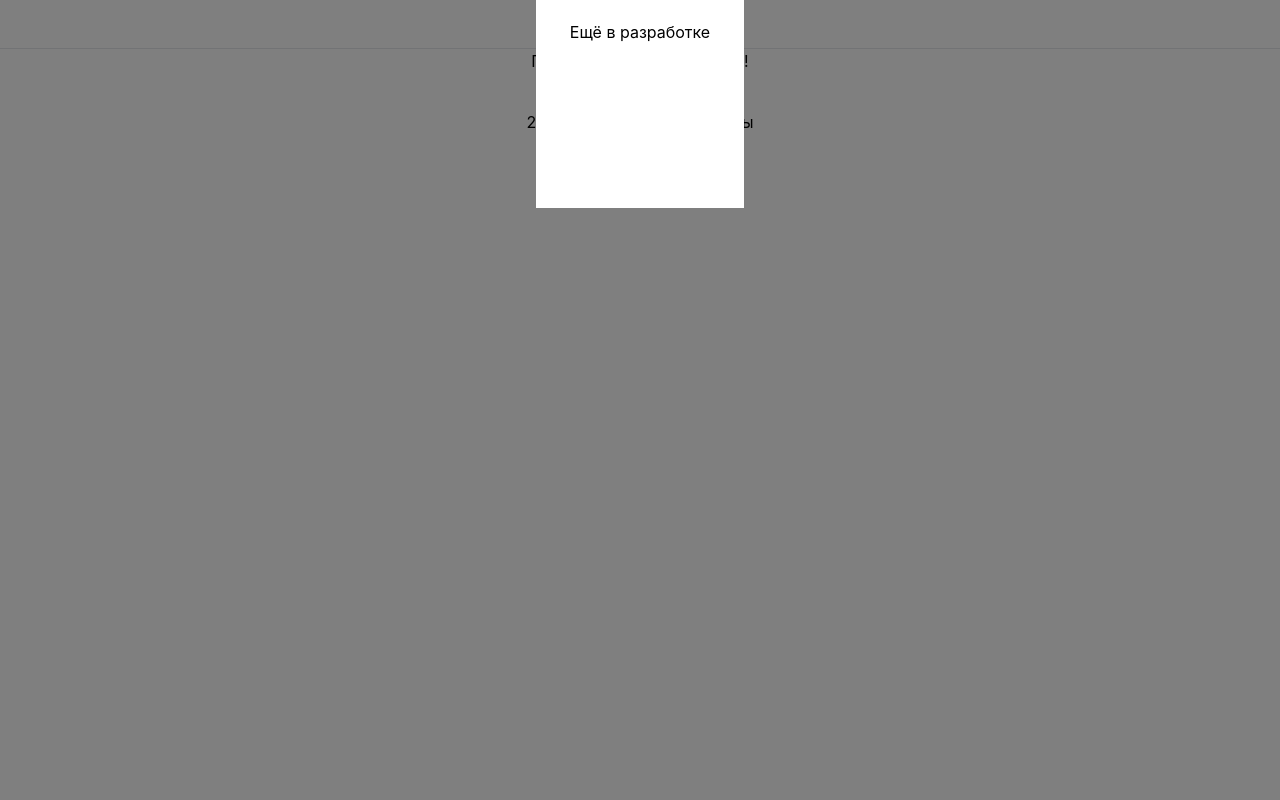
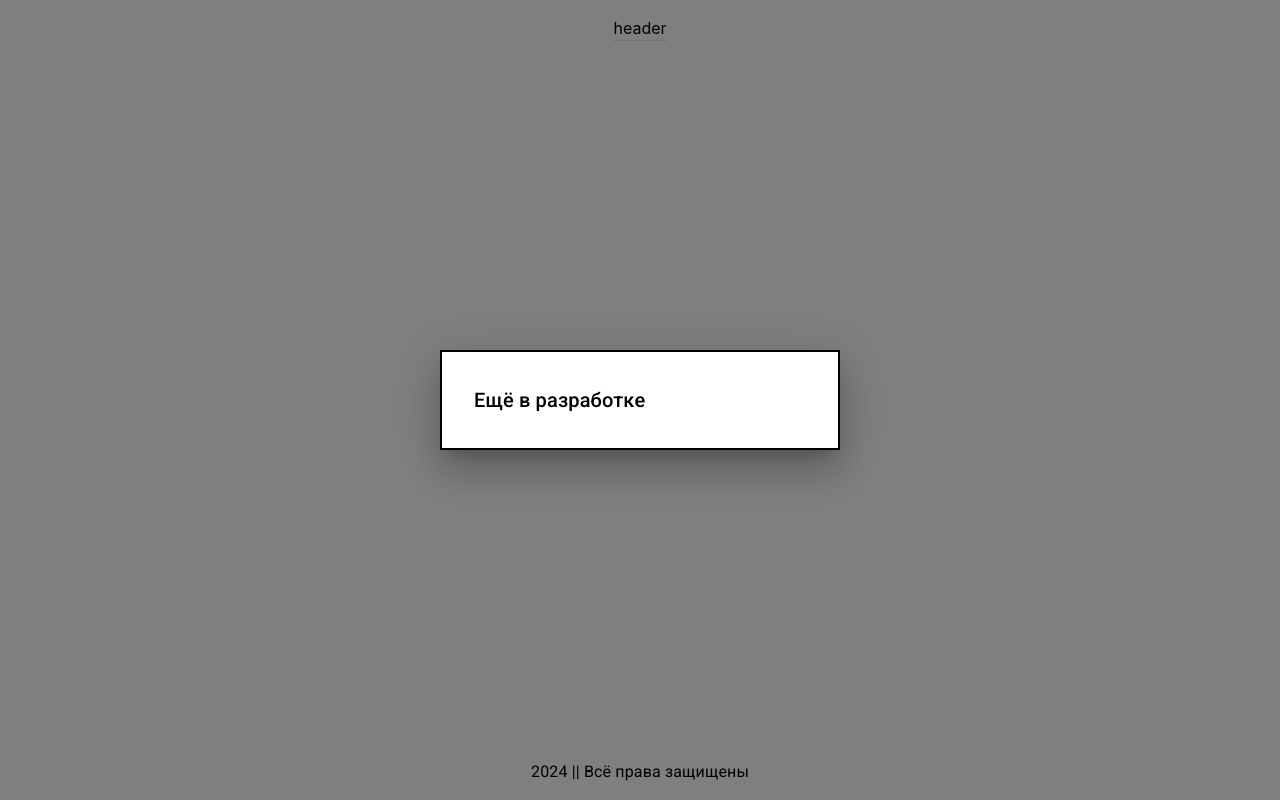
Before and after one commit to officer04/finance-helper, a React (Create React App) app: page / in a window 1280 px wide. Both pictures are taken after a click on the button "ПОЛУЧИТЬ ДОСТУП". Built offline with nearby package versions, Linux system fonts and the light colour scheme.

Commit message:
I changed the custom modal to a modal from the ui library FINANCEHELPER-7

```diff
--- a/package.json
+++ b/package.json
@@ -5,6 +5,7 @@
   "dependencies": {
     "@emotion/react": "^11.13.3",
     "@emotion/styled": "^11.13.0",
+    "@fontsource/roboto": "^5.1.0",
     "@mui/material": "^6.1.1",
     "@testing-library/jest-dom": "^5.17.0",
     "@testing-library/react": "^13.4.0",
--- a/public/index.html
+++ b/public/index.html
@@ -5,12 +5,14 @@
     <link rel="icon" href="%PUBLIC_URL%/favicon.ico" />
     <meta name="viewport" content="width=device-width, initial-scale=1" />
     <meta name="theme-color" content="#000000" />
-    <meta
-      name="description"
-      content="Web site created using create-react-app"
+    <meta name="description" content="Web site created using create-react-app" />
+    <link rel="apple-touch-icon" href="%PUBLIC_URL%/logo192.png" />
+    <link rel="preconnect" href="https://fonts.googleapis.com" />
+    <link rel="preconnect" href="https://fonts.gstatic.com" crossorigin />
+    <link
+      rel="stylesheet"
+      href="https://fonts.googleapis.com/css2?family=Roboto:wght@300;400;500;700&display=swap"
     />
-    <link rel="apple-touch-icon" href="%PUBLIC_URL%/logo192.png" />
-
     <title>React App</title>
   </head>
   <body>
--- a/src/App.tsx
+++ b/src/App.tsx
@@ -3,7 +3,7 @@ import { Footer, Header, Home } from './components/shared';
 
 const App: FC = () => {
   return (
-    <div className="text-center">
+    <div className='flex flex-col items-center justify-between h-screen p-4'>
       <Header />
       <Home/>
       <Footer />
--- a/src/components/shared/footer.tsx
+++ b/src/components/shared/footer.tsx
@@ -1,12 +1,22 @@
 import React, { FC } from 'react';
 import { cn } from '../../lib/utils';
+import Typography from '@mui/material/Typography';
+import { useTranslation } from 'react-i18next';
 
 interface Props {
   className?: string;
 }
 
 export const Footer: FC<Props> = ({ className }) => {
-  return <footer className={cn('', className)}>
-    footer
-  </footer>;
+  const { t, i18n } = useTranslation();
+
+  const time: Date = new Date();
+  const currentYear = time.getFullYear();
+  return (
+    <footer className={cn('', className)}>
+      <Typography variant="body1" component="p" align="center">
+        {`${currentYear}`} || {t('footerText')}
+      </Typography>
+    </footer>
+  );
 };
--- a/src/components/shared/header.tsx
+++ b/src/components/shared/header.tsx
@@ -8,5 +8,6 @@ interface Props {
 export const Header: FC<Props> = ({ className }) => {
   return <header className={cn('', className)}>
     header
+    <hr/>
   </header>;
 };
--- a/src/components/shared/home.tsx
+++ b/src/components/shared/home.tsx
@@ -2,64 +2,56 @@ import { useTranslation } from 'react-i18next';
 import Button from '@mui/material/Button';
 import { FC, useEffect, useRef, useState } from 'react';
 import { useClickAway } from 'react-use';
-import { Modal } from './modal';
 import { ApplicationLanguage, DefaultApplicationLanguage } from '../../lib/constans';
+import Modal from '@mui/material/Modal';
+import Box from '@mui/material/Box';
+import Typography from '@mui/material/Typography';
 
 interface Props {
   className?: string;
 }
 
+const style = {
+  position: 'absolute' as 'absolute',
+  top: '50%',
+  left: '50%',
+  transform: 'translate(-50%, -50%)',
+  width: 400,
+  bgcolor: 'background.paper',
+  border: '2px solid #000',
+  boxShadow: 24,
+  p: 4,
+};
+
 export const Home: FC<Props> = ({ className }) => {
   const { t, i18n } = useTranslation();
-  const [isRegisterModalVisible, SetIsRegisterModalVisible] = useState(false);
-  const modalRef = useRef(null);
-
-  const time: Date = new Date();
-  const currentYear = time.getFullYear();
-
-  const changeLanguage = (language: string) => {
-    i18n.changeLanguage(language);
-    localStorage.setItem('selectedLanguage', language);
-  };
-
-  useClickAway(modalRef, () => {
-    SetIsRegisterModalVisible(false);
-  });
-
-  useEffect(() => {
-    const storedLang = localStorage.getItem('selectedLanguage');
-    if (storedLang) {
-      i18n.changeLanguage(storedLang, (err, t) => {
-        if (err) return console.log('Ошибка загрузки языка:', err);
-      });
-    } else {
-      i18n.changeLanguage(DefaultApplicationLanguage.DEFAULT);
-    }
-  }, []);
+  const [openModal, setOpenModal] = useState(false);
+  const handleOpenModal = () => setOpenModal(true);
+  const handleCloseModal = () => setOpenModal(false);
 
   return (
-    <div className="text-center">
-      <button onClick={() => changeLanguage(ApplicationLanguage.ENGLISH)}>EN</button>
-      <button onClick={() => changeLanguage(ApplicationLanguage.RUSSIAN)}>RU</button>
-      <hr />
-      <div>
-        <h1>{t('title')}</h1>
+    <div>
+      <div className='text-center'>
+        <Typography variant="h5" marginBottom={2} component="h1">
+          {t('title')}
+        </Typography>
+        <Button variant="outlined" size="medium" onClick={handleOpenModal}>
+          {t('button')}
+        </Button>
       </div>
-      <Button variant="outlined" onClick={() => SetIsRegisterModalVisible(!isRegisterModalVisible)}>
-        {t('button')}
-      </Button>
-      <p>
-        {`${currentYear}`} || {t('footerText')}
-      </p>
-      {isRegisterModalVisible && (
-        <Modal>
-          <div className="flex justify-center items-center">
-            <div ref={modalRef} className="w-52 h-52 bg-white p-5">
-              <h1 className="text-center">{t('modalText')}</h1>
-            </div>
-          </div>
-        </Modal>
-      )}
+
+      <Modal
+        open={openModal}
+        onClose={handleCloseModal}
+        aria-labelledby="modal-modal-title"
+        aria-describedby="modal-modal-description"
+      >
+        <Box sx={style}>
+          <Typography id="modal-modal-title" variant="h6" component="h2">
+            {t('modalText')}
+          </Typography>
+        </Box>
+      </Modal>
     </div>
   );
 };
--- a/src/index.css
+++ b/src/index.css
@@ -2,6 +2,8 @@
 @tailwind base;
 @tailwind components;
 @tailwind utilities;
+
+
 
 body {
   margin: 0;
```
Also changed, not shown: 2 other files (tests, documents, lock files or other folders).
